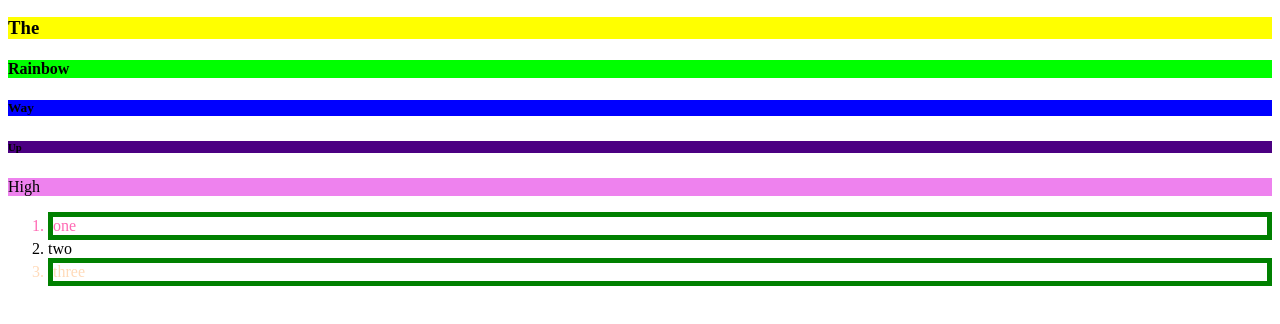
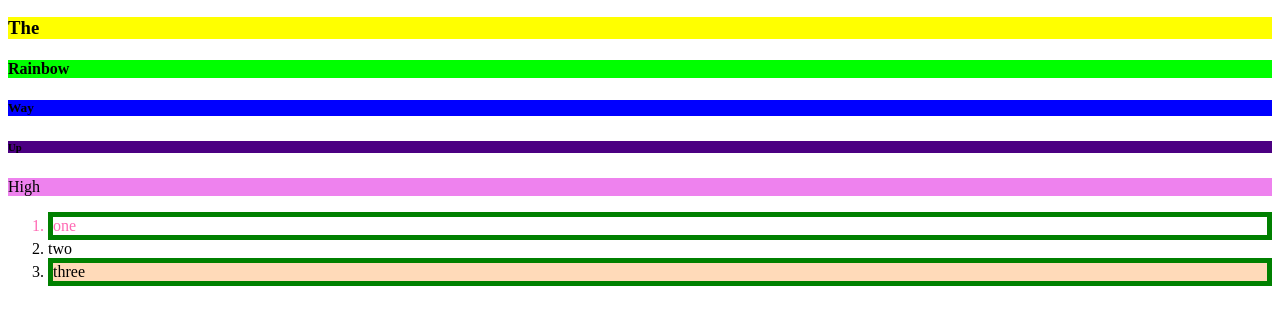
Before and after one commit to edynmfitzgerald/ColorsExercise, a plain HTML site: page index.html in a window 1280 px wide. Shown: the part 110-434 px from the top of the page. Drawn offline with Linux system fonts and the light colour scheme.

Commit message:
created colorsExercise.css

```diff
--- a/colorsExercise.css
+++ b/colorsExercise.css
@@ -23,7 +23,7 @@ p{
     color: hotpink;
 }
 #li-three {
-    color: peachpuff;
+    background-color: peachpuff;
 }
 .list-item{
 border: 5px solid green;
```
